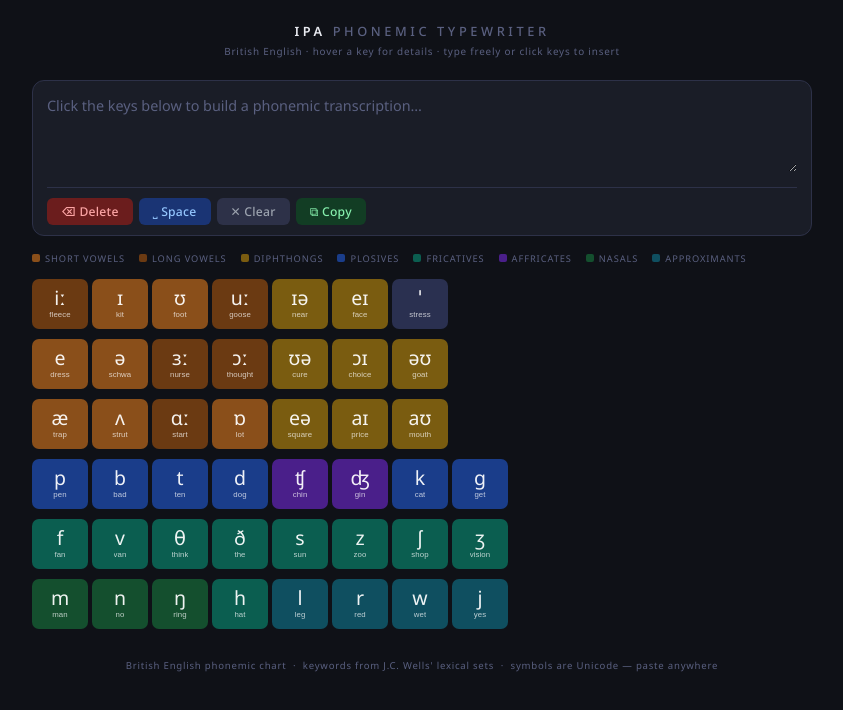
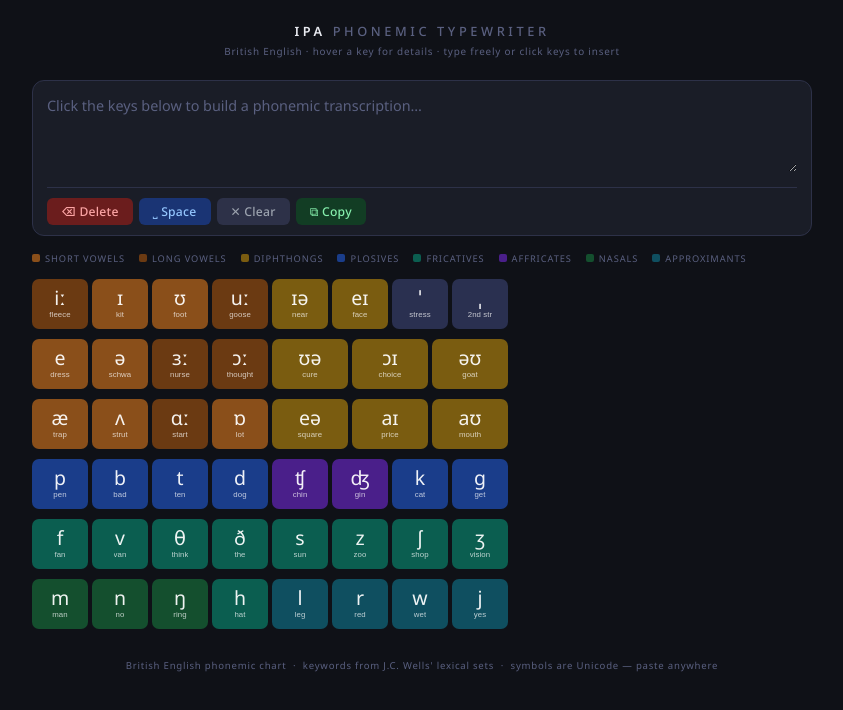
Before and after one commit to stevecass/stevecass.github.io, a plain HTML site: page index.html in a window 1280 px wide. Shown: the whole page, without its empty margins (218-1061 px from the left). Drawn offline with Linux system fonts and the light colour scheme; a web font is replaced by a local one.

Commit message:
Fix layout

```diff
--- a/index.html
+++ b/index.html
@@ -236,6 +236,10 @@
     .key.ap { background: var(--ap); }
     .key.ex { background: var(--ex); }
 
+    /* Wide diphthong keys — rows 2 & 3 trailing trio */
+    .key.wide { width: 76px; }
+    .key.wide .k-hint { max-width: 72px; }
+
     /* Row separator */
     .sep {
       width: 1px;
@@ -283,6 +287,7 @@
     /* ── Responsive ──────────────────────────────────────── */
     @media (max-width: 520px) {
       button.key { width: 50px; height: 46px; }
+      button.key.wide { width: 68px; }
       .k-sym { font-size: 1.1rem; }
       #output { font-size: 1.3rem; }
     }
@@ -335,7 +340,7 @@
 <script>
 // ─── Layout ───────────────────────────────────────────────────────────────
 const ROWS = [
-  // Row 1: iː ɪ ʊ uː ɪə eɪ ˈ
+  // Row 1: iː ɪ ʊ uː ɪə eɪ ˈ ˌ
   [
     { s:'iː', h:'fleece',  cls:'lv', tip:'Long ee — "bee", "see", "tea"' },
     { s:'ɪ',  h:'kit',     cls:'sv', tip:'Short i — "fish", "ship", "it"' },
@@ -344,26 +349,27 @@ const ROWS = [
     { s:'ɪə', h:'near',    cls:'dv', tip:'ɪ→ə centring — "ear", "here", "beer"' },
     { s:'eɪ', h:'face',    cls:'dv', tip:'e→ɪ closing — "day", "cake", "eight"' },
     { s:'ˈ',  h:'stress',  cls:'ex', tip:'Primary stress — before the stressed syllable: /ˈwɔːtə/' },
+    { s:'ˌ',  h:'2nd str', cls:'ex', tip:'Secondary stress — /ˌɪntəˈnæʃənəl/' },
   ],
-  // Row 2: e ə ɜː ɔː ʊə ɔɪ əʊ
+  // Row 2: e ə ɜː ɔː ʊə ɔɪ əʊ  (last 3 wide)
   [
     { s:'e',  h:'dress',   cls:'sv', tip:'Short e — "bed", "red", "pen"' },
     { s:'ə',  h:'schwa',   cls:'sv', tip:'Schwa — "about", "sofa", "butter"' },
     { s:'ɜː', h:'nurse',   cls:'lv', tip:'Long er — "bird", "word", "her"' },
     { s:'ɔː', h:'thought', cls:'lv', tip:'Long aw — "saw", "paw", "walk"' },
-    { s:'ʊə', h:'cure',    cls:'dv', tip:'ʊ→ə centring — "tour", "pure", "sure"' },
-    { s:'ɔɪ', h:'choice',  cls:'dv', tip:'ɔ→ɪ closing — "boy", "coin", "toy"' },
-    { s:'əʊ', h:'goat',    cls:'dv', tip:'ə→ʊ closing — "go", "home", "phone"' },
+    { s:'ʊə', h:'cure',    cls:'dv', tip:'ʊ→ə centring — "tour", "pure", "sure"',  wide: true },
+    { s:'ɔɪ', h:'choice',  cls:'dv', tip:'ɔ→ɪ closing — "boy", "coin", "toy"',    wide: true },
+    { s:'əʊ', h:'goat',    cls:'dv', tip:'ə→ʊ closing — "go", "home", "phone"',   wide: true },
   ],
-  // Row 3: æ ʌ ɑː ɒ eə aɪ aʊ
+  // Row 3: æ ʌ ɑː ɒ eə aɪ aʊ  (last 3 wide)
   [
     { s:'æ',  h:'trap',    cls:'sv', tip:'Short a — "cat", "hat", "man"' },
     { s:'ʌ',  h:'strut',   cls:'sv', tip:'Short u — "cup", "up", "but"' },
     { s:'ɑː', h:'start',   cls:'lv', tip:'Long ah — "car", "far", "bath"' },
     { s:'ɒ',  h:'lot',     cls:'sv', tip:'Short o — "dog", "on", "hot"' },
-    { s:'eə', h:'square',  cls:'dv', tip:'e→ə centring — "air", "there", "care"' },
-    { s:'aɪ', h:'price',   cls:'dv', tip:'a→ɪ closing — "fly", "time", "like"' },
-    { s:'aʊ', h:'mouth',   cls:'dv', tip:'a→ʊ closing — "cow", "out", "now"' },
+    { s:'eə', h:'square',  cls:'dv', tip:'e→ə centring — "air", "there", "care"',  wide: true },
+    { s:'aɪ', h:'price',   cls:'dv', tip:'a→ɪ closing — "fly", "time", "like"',   wide: true },
+    { s:'aʊ', h:'mouth',   cls:'dv', tip:'a→ʊ closing — "cow", "out", "now"',     wide: true },
   ],
   // Row 4: p b t d ʧ ʤ k g
   [
@@ -403,7 +409,7 @@ const ROWS = [
 // ─── Render ───────────────────────────────────────────────────────────────
 function createKeyBtn(k) {
   const btn = document.createElement('button');
-  btn.className = `key ${k.cls}`;
+  btn.className = `key ${k.cls}${k.wide ? ' wide' : ''}`;
   btn.setAttribute('data-tip', k.tip);
   btn.innerHTML = `<span class="k-sym">${k.s}</span><span class="k-hint">${k.h}</span>`;
   btn.addEventListener('click', () => ins(k.s));
```
